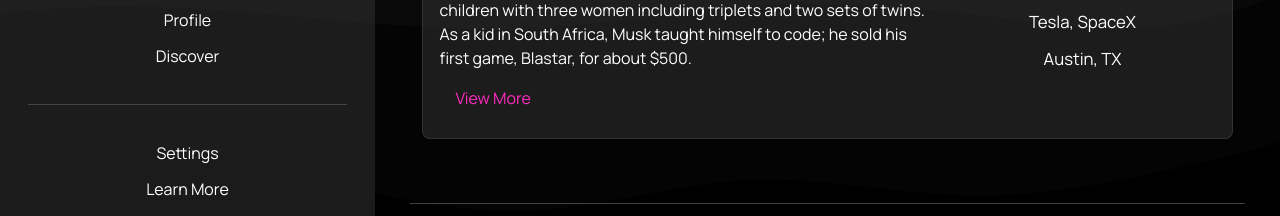
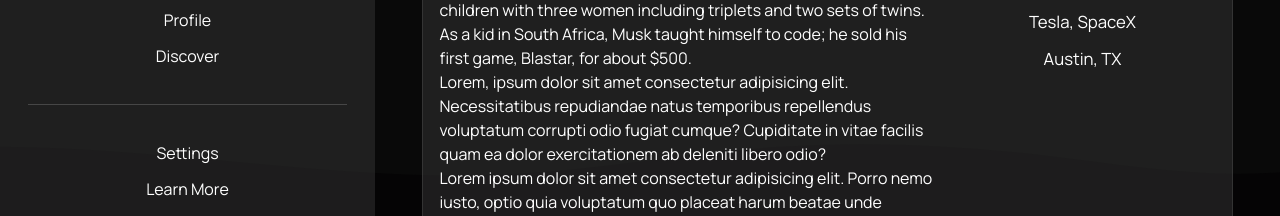
Before and after one commit to TDG-Org/Statue-Status, a React (Create React App) app in the folder client/: page /mini-statue in a window 1280 px wide. Both pictures are taken after a click on the link "View More". Shown: the part 567-783 px from the top of the page. Built offline with nearby package versions, Linux system fonts and the light colour scheme.

Commit message:
added see more button functionality

```diff
--- a/client/src/components/MiniStatueCard.jsx
+++ b/client/src/components/MiniStatueCard.jsx
@@ -1,4 +1,4 @@
-import React from "react";
+import React, { useState } from "react";
 
 // Proptypes
 import PropTypes from "prop-types";
@@ -12,6 +12,13 @@ const MiniStatueCard = ({ data }) => {
       PropTypes.object
     ]),
   };
+
+  const [viewMoreActive, setViewMoreActive] = useState(false);
+
+  // Function to toggle the view more
+  function handleViewMoreClick() {
+    setViewMoreActive(true);
+  }
 
   return (
     <div className="mini-statue-card">
@@ -53,15 +60,23 @@ const MiniStatueCard = ({ data }) => {
         <p>
           As a kid in South Africa, Musk taught himself to code; he sold his first game, Blastar, for about $500.
         </p>
-        <p></p>
-        <p></p>
-        <p></p>
+          <p className={` ${viewMoreActive ? "" : "hide"}`}>
+            Lorem, ipsum dolor sit amet consectetur adipisicing elit. Necessitatibus repudiandae natus temporibus repellendus voluptatum corrupti odio fugiat cumque? Cupiditate in vitae facilis quam ea dolor exercitationem ab deleniti libero odio?
+        </p>
+          <p className={` ${viewMoreActive ? "" : "hide"}`}>
+            Lorem ipsum dolor sit amet consectetur adipisicing elit. Porro nemo iusto, optio quia voluptatum quo placeat harum beatae unde praesentium facere repellendus distinctio animi aut nihil voluptatibus eaque deleniti voluptatem.
+        </p>
+          <p className={` ${viewMoreActive ? "" : "hide"}`}>
+            Lorem, ipsum dolor sit amet consectetur adipisicing elit. Saepe, pariatur quos similique repellat possimus atque impedit delectus aperiam ex tempora error esse aspernatur provident veritatis quasi temporibus nulla. Incidunt, nobis.
+        </p>
         {/* See More  */}
-          <a
-            className="mini-statue-about-more-btn"
-            href="#"
-          >View More
+        <a
+          onClick={handleViewMoreClick}
+          className={`mini-statue-about-more-btn ${viewMoreActive ? "hide" : ""}`}
+          href="#"
+        >View More
           </a>
+
       </div>
 
     </div>
```
